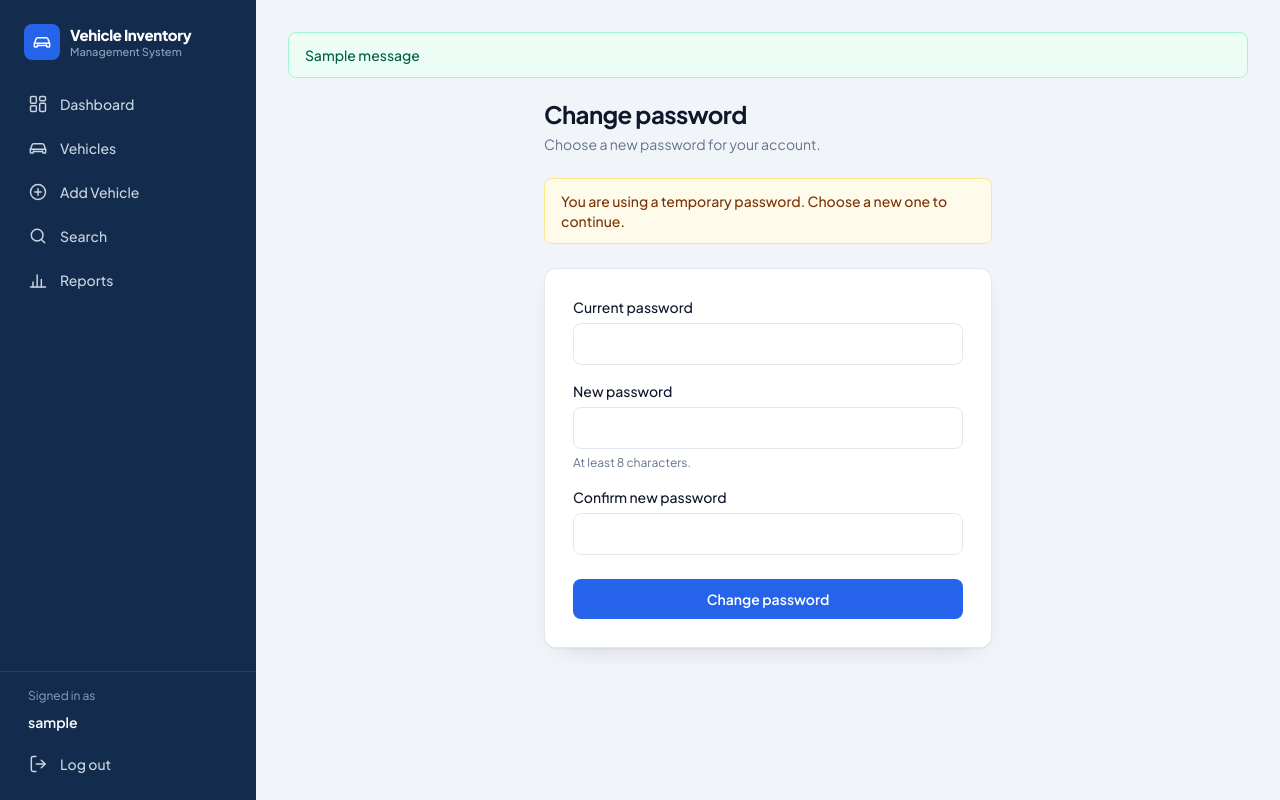
After one commit to ordrid/vehicleinventory, a Flask app: page /change-password in a window 1280 px wide. The commit adds this page. Run offline with Flask 3, Linux system fonts and the light colour scheme; the visitor is signed in with stand-in values (Sample User, id 1); tables that the repository leaves empty hold one stand-in row (values such as "Sample post"); one stand-in notice (Sample message) is shown; some libraries are stand-ins or nearby versions.

Commit message:
feat: add password reset requests and forced password change
No email is sent: forgot-password just flags the account for the office to
service, and the before_request gate holds anyone with a temporary password
on the change-password page until they set a new one.

Co-Authored-By: Claude Sonnet 5 <noreply@anthropic.com>

```diff
--- a/rental/__init__.py
+++ b/rental/__init__.py
@@ -5,7 +5,7 @@ from __future__ import annotations
 import os
 
 from dotenv import load_dotenv
-from flask import Flask, flash, redirect, render_template, url_for
+from flask import Flask, flash, redirect, render_template, request, url_for
 from flask_wtf.csrf import CSRFError, CSRFProtect
 
 from . import auth, cli, db, reports, vehicles
@@ -46,8 +46,25 @@ def create_app(config: dict | None = None) -> Flask:
     cli.register_cli(app)
     register_template_globals(app)
     register_error_handlers(app)
+    register_password_change_gate(app)
 
     return app
+
+
+def register_password_change_gate(app: Flask) -> None:
+    """Hold anyone carrying a temporary password on the change-password page."""
+
+    @app.before_request
+    def force_password_change():
+        user = auth.current_user()
+        if user is None or not user.must_change_password:
+            return None
+        # Without the `static` exemption the change-password page would render
+        # with no stylesheet, because the request for output.css would itself
+        # be redirected.
+        if request.endpoint in ("auth.change_password", "auth.logout", "static"):
+            return None
+        return redirect(url_for("auth.change_password"))
 
 
 def register_template_globals(app: Flask) -> None:
--- a/rental/auth.py
+++ b/rental/auth.py
@@ -18,8 +18,8 @@ from flask import (
 from sqlalchemy import select
 
 from .db import get_session
-from .forms import LoginForm, SignupForm
-from .models import User
+from .forms import ChangePasswordForm, ForgotPasswordForm, LoginForm, SignupForm
+from .models import User, utcnow
 
 bp = Blueprint("auth", __name__)
 
@@ -187,3 +187,49 @@ def logout():
     session.clear()
     flash("You have been logged out.", "success")
     return redirect(url_for("auth.login"))
+
+
+@bp.route("/forgot-password", methods=["GET", "POST"])
+def forgot_password():
+    """Record that someone wants their password reset.
+
+    No email is sent and no token is minted: an admin sees the flag on the
+    Customers page and issues a temporary password. The confirmation is worded
+    identically whether or not the address exists, so the form cannot be used to
+    discover which addresses have accounts.
+    """
+    form = ForgotPasswordForm()
+    if form.validate_on_submit():
+        user = find_user_by_email(form.email.data)
+        if user is not None:
+            user.reset_requested_at = utcnow()
+            get_session().commit()
+        flash(
+            "If that address has an account, you have asked the office to reset it. "
+            "Staff will issue you a temporary password.",
+            "info",
+        )
+        return redirect(url_for("auth.login"))
+
+    return render_template("forgot_password.html", form=form)
+
+
+@bp.route("/change-password", methods=["GET", "POST"])
+@login_required
+def change_password():
+    """Change your own password. Forced when an admin has issued a temporary one."""
+    user = current_user()
+    form = ChangePasswordForm()
+
+    if form.validate_on_submit():
+        if not user.check_password(form.current_password.data):
+            form.current_password.errors.append("That current password is not correct.")
+        else:
+            user.set_password(form.password.data)
+            user.must_change_password = False
+            user.reset_requested_at = None
+            get_session().commit()
+            flash("Your password has been changed.", "success")
+            return redirect(home_for(user))
+
+    return render_template("change_password.html", form=form, forced=user.must_change_password)
--- a/rental/forms.py
+++ b/rental/forms.py
@@ -193,3 +193,43 @@ class DeleteForm(FlaskForm):
     """Empty form used only to carry a CSRF token on the delete confirmation page."""
 
     submit = SubmitField("Yes, delete it")
+
+
+class ForgotPasswordForm(FlaskForm):
+    """Ask the office to reset a password. No email is sent; an admin services it."""
+
+    email = StringField(
+        "Email",
+        filters=[clean_email],
+        validators=[
+            DataRequired(message="Email is required."),
+            Regexp(EMAIL_PATTERN, message="Enter a valid email address."),
+        ],
+    )
+    submit = SubmitField("Request a reset")
+
+
+class ChangePasswordForm(FlaskForm):
+    """Change your own password, proving you know the current one."""
+
+    current_password = PasswordField(
+        "Current password", validators=[DataRequired(message="Enter your current password.")]
+    )
+    password = PasswordField(
+        "New password",
+        validators=[
+            DataRequired(message="A new password is required."),
+            Length(
+                min=MIN_PASSWORD_LENGTH,
+                message=f"Password must be at least {MIN_PASSWORD_LENGTH} characters.",
+            ),
+        ],
+    )
+    confirm_password = PasswordField(
+        "Confirm new password",
+        validators=[
+            DataRequired(message="Please retype the new password."),
+            EqualTo("password", message="The two passwords do not match."),
+        ],
+    )
+    submit = SubmitField("Change password")
--- /dev/null
+++ b/rental/templates/change_password.html
@@ -0,0 +1,56 @@
+{% extends 'base.html' %}
+{% block title %}Change password &middot; Vehicle Inventory{% endblock %}
+
+{% block content %}
+<div class="mx-auto max-w-md">
+  <div class="mb-6">
+    <h1 class="page-title">Change password</h1>
+    <p class="mt-1 text-sm text-muted">Choose a new password for your account.</p>
+  </div>
+
+  {% if forced %}
+    <div class="alert alert-warning mb-6">
+      You are using a temporary password. Choose a new one to continue.
+    </div>
+  {% endif %}
+
+  <div class="card p-6 sm:p-7">
+    <form method="post" novalidate>
+      {{ form.hidden_tag() }}
+
+      <div>
+        <label class="field-label" for="{{ form.current_password.id }}">Current password</label>
+        {{ form.current_password(class="field", required=true,
+                                  autocomplete="current-password") }}
+        {% for message in form.current_password.errors %}
+          <p class="field-error">{{ message }}</p>
+        {% endfor %}
+      </div>
+
+      <div class="mt-4">
+        <label class="field-label" for="{{ form.password.id }}">New password</label>
+        {{ form.password(class="field", required=true, autocomplete="new-password") }}
+        {% if form.password.errors %}
+          {% for message in form.password.errors %}
+            <p class="field-error">{{ message }}</p>
+          {% endfor %}
+        {% else %}
+          <p class="field-hint">At least 8 characters.</p>
+        {% endif %}
+      </div>
+
+      <div class="mt-4">
+        <label class="field-label" for="{{ form.confirm_password.id }}">Confirm new password</label>
+        {{ form.confirm_password(class="field", required=true, autocomplete="new-password") }}
+        {% for message in form.confirm_password.errors %}
+          <p class="field-error">{{ message }}</p>
+        {% endfor %}
+      </div>
+
+      <div class="mt-6">
+        {{ form.submit(class="btn btn-primary w-full") }}
+      </div>
+    </form>
+  </div>
+</div>
+{% endblock %}
```
Also changed, not shown: rental/templates/forgot_password.html (added, +39 -0 lines), tests/test_auth.py (+76 -0 lines), rental/static/css/output.css.
